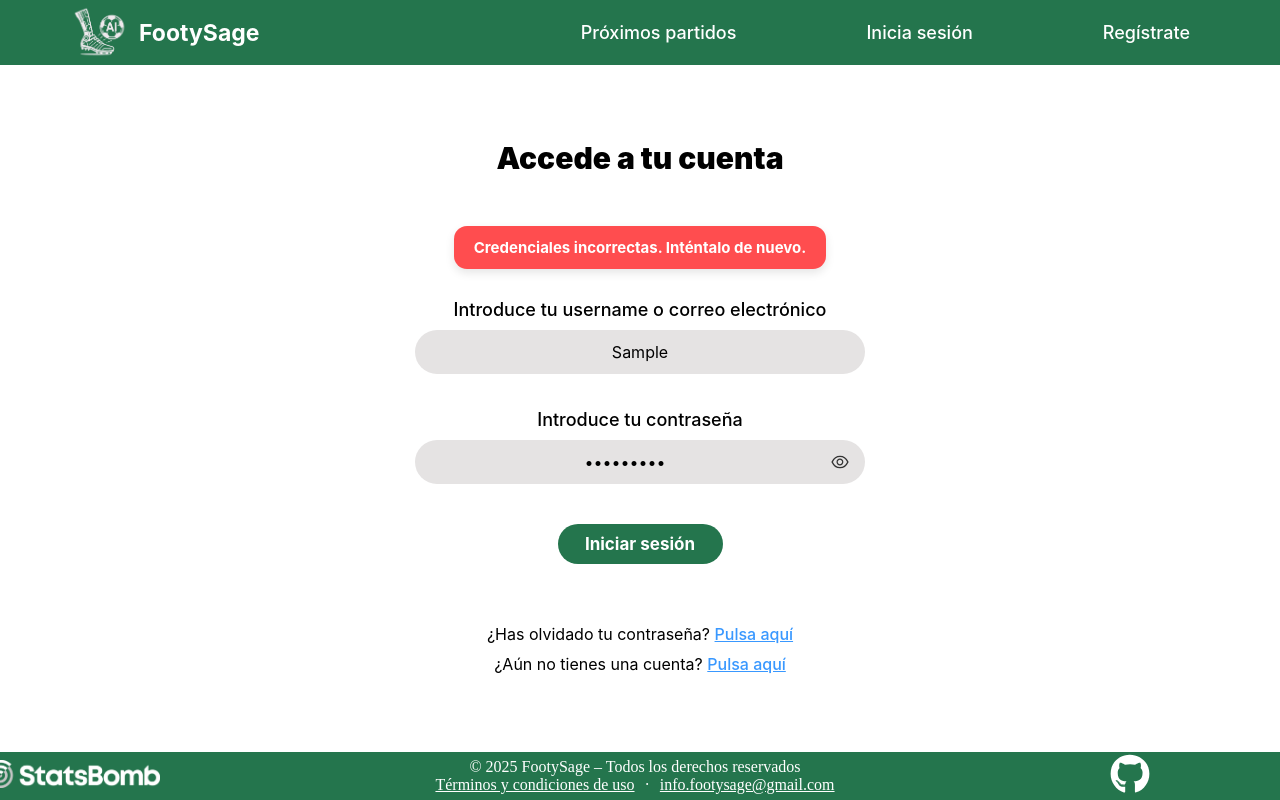
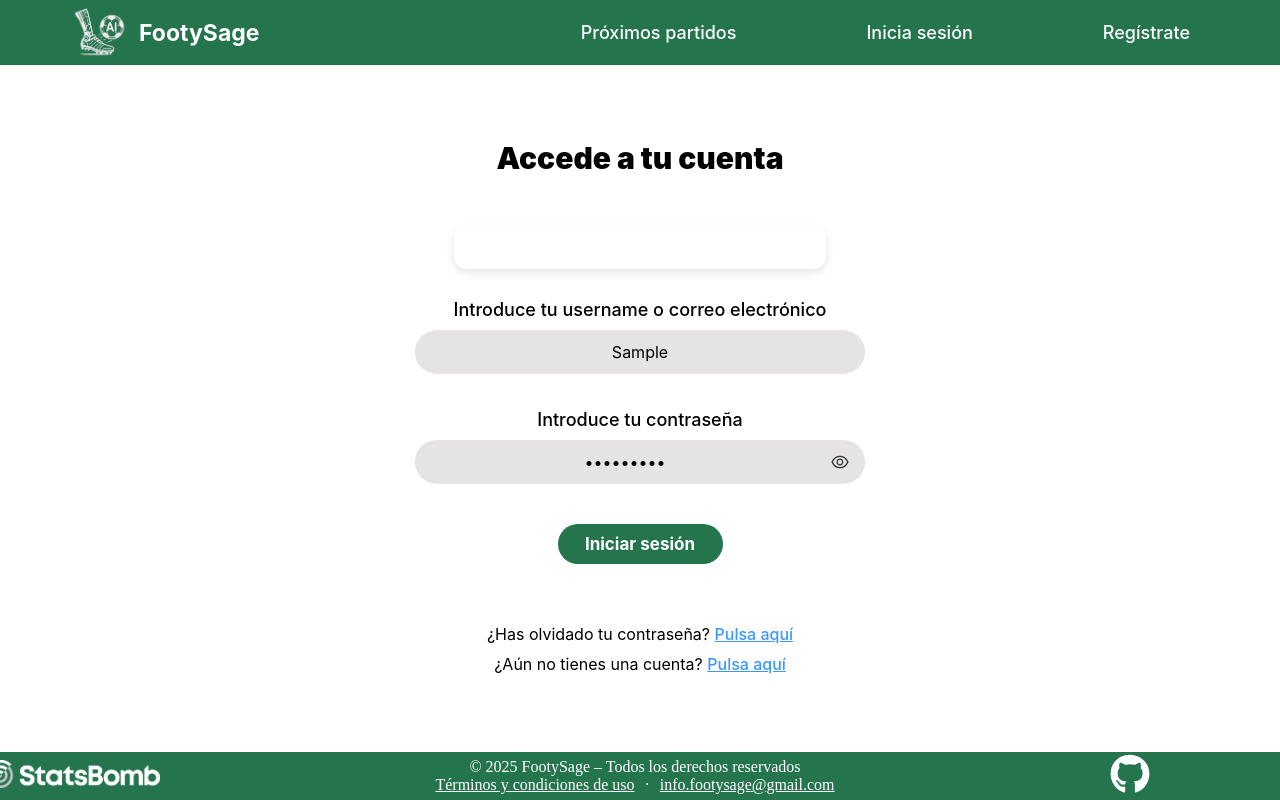
Before and after one commit to Jaime-Linares/FootySage, a React (Create React App) app in the folder frontend/: page /login in a window 1280 px wide. Both pictures are taken after typing "Sample", "Sample123" into the empty fields and a click on the button "Iniciar sesión". Built offline with nearby package versions, Linux system fonts and the light colour scheme; no server answers.

Commit message:
style: add new color to global styles

```diff
--- a/frontend/src/assets/styles/variables.css
+++ b/frontend/src/assets/styles/variables.css
@@ -5,6 +5,10 @@
     --color-blue: #007bff;
     --color-blue-link: #3998ff;
     --color-grey-light: #e5e3e3;
+    --color-success: #008f39;
+    --color-error: '#ff4d4f';
+    --color-warning: '#faad14';
+    --color-info: '#1890ff';
     --color-background: #ffffff;
 
     /* typography */
--- a/frontend/src/components/MessageBanner.jsx
+++ b/frontend/src/components/MessageBanner.jsx
@@ -6,10 +6,10 @@ const MessageBanner = ({ message, type = 'info' }) => {
     if (!message) return null;
 
     const baseColors = {
-        success: '#008f39',
-        error: '#ff4d4f',
-        warning: '#faad14',
-        info: '#1890ff',
+        success: 'var(--color-success)',
+        error: 'var(--color-error)',
+        warning: 'var(--color-warning)',
+        info: 'var(--color-info)',
     };
 
     const backgroundColor = baseColors[type] || baseColors.info;
```
